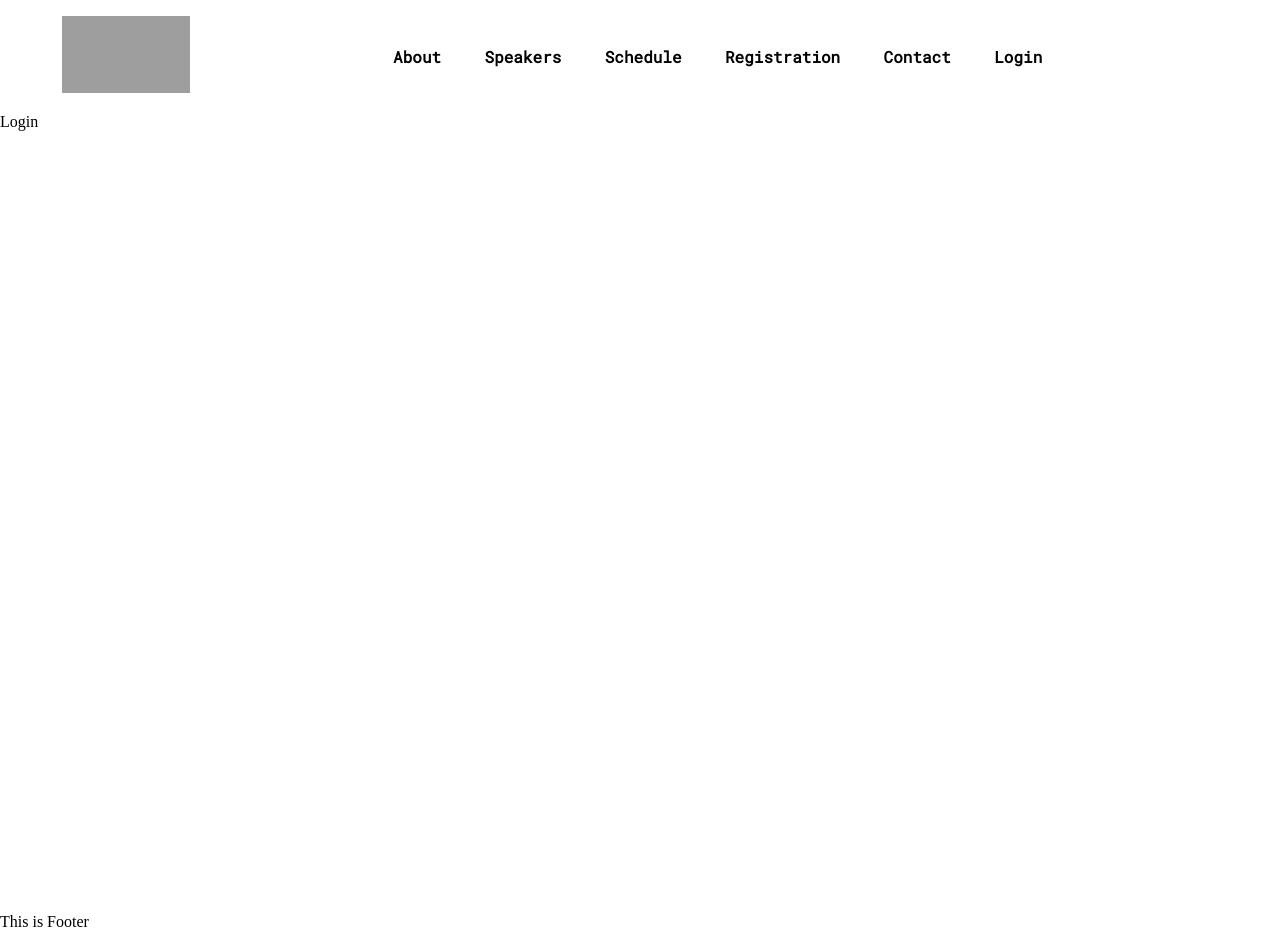
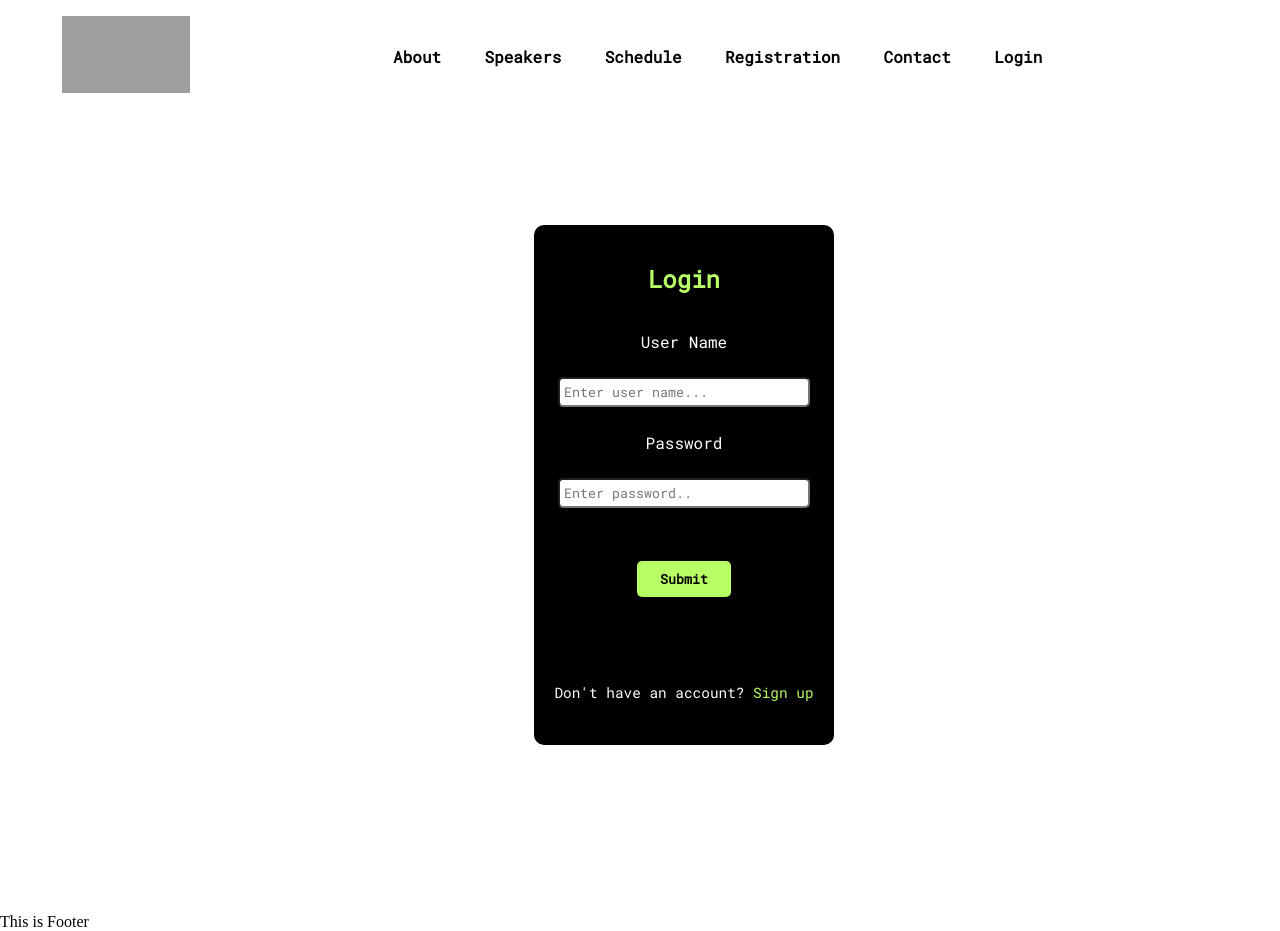
Before and after one commit to Shashwatm74/conference-vit, a Next.js app: page /login in a window 1280 px wide. Built offline with nearby package versions, Linux system fonts and the light colour scheme; grey boxes are pictures that could not be loaded.

Commit message:
made login and sign up page --abhi

```diff
--- a/pages/login/index.jsx
+++ b/pages/login/index.jsx
@@ -1,5 +1,5 @@
 import React from 'react';
-import styles from '@/styles/components/loginpage/Login.module.scss'
+import styles from '@/styles/components/login_and_signup_page/Login.module.scss'
 import Head from 'next/head';
 
 function Login() {
@@ -11,7 +11,20 @@ function Login() {
                 <link rel="icon" href="/favicon.ico" />
             </Head>
 
-            <section className={styles.login}>Login</section>
+            <section className={styles.login}>
+                <div className={styles.login_container}>
+                    <div className={styles.login_card_wrapper}>
+                        <div><span className={styles.span_heading}>Login</span></div>
+                        <div>User Name</div>
+                        <input className={styles.input_box} placeholder='Enter user name...' required />
+                        <div>Password</div>
+                        <input className={styles.input_box} placeholder='Enter password..' required />
+                        <button className={styles.green_button}>Submit</button>
+                        <div className={styles.signup_text}>Don't have an account? <span className={styles.signup_link}><a href='/signup/'> Sign up</a></span></div>
+                    </div>
+                </div>
+
+            </section>
         </>
     )
 }
--- a/styles/abstract/_mixin.scss
+++ b/styles/abstract/_mixin.scss
@@ -9,3 +9,54 @@
     color: black;
     user-select: none;
 }
+
+@mixin login_signup_card_wrapper {
+    display: grid;
+    grid-template-columns: 100%;
+    place-items: center;
+    width: max(300px, 65%);
+    height: max(400px, 63%);
+    margin-left: 5.5em;
+    margin-top: 7em;
+    padding-top: 1em;
+    background-color: black;
+    border-radius: 10px;
+    place-self: center;
+    color: white;
+    font-family: $text-font;
+}
+
+@mixin mix_span_heading {
+    font-size: 1.5em;
+    font-weight: 600;
+    margin-bottom: 0.5em;
+    color: $secondary-color;
+}
+
+@mixin mix_input_box {
+    padding: 0.3em;
+    border-radius: 5px;
+    margin: 0;
+    width: 80%;
+    font-family: $text-font;
+}
+
+@mixin mix_login_signup_text {
+    font-size: 0.9em;
+}
+
+@mixin mix_login_signup_link {
+    color: $secondary-color;
+    text-decoration: none;
+}
+
+@mixin mix_green_button {
+    height: 2.7em;
+    width: 7em;
+    border-radius: 5px;
+    border-style: none;
+    border-color: $secondary-color;
+    background-color: $secondary-color;
+    font-family: $text-font;
+    font-weight: 600;
+}
--- /dev/null
+++ b/styles/components/login_and_signup_page/Login.module.scss
@@ -0,0 +1,41 @@
+@import '@/styles/abstract/mixin';
+@import '@/styles/abstract/variable';
+
+.login {
+    @include section;
+    display: grid;
+    grid-template-columns: repeat(3, 33.33333%);
+    grid-template-rows: 100%;
+}
+
+.login_container {
+    grid-column: 2;
+    grid-row: 1;
+}
+
+.login_card_wrapper {
+    @include login_signup_card_wrapper;
+    grid-template-rows: 15% 10% 10% 10% 10%;
+
+}
+
+.span_heading {
+    @include mix_span_heading;
+}
+
+.input_box {
+    @include mix_input_box;
+}
+
+.signup_text {
+    @include mix_login_signup_text;
+}
+
+.signup_link>a {
+    @include mix_login_signup_link;
+
+}
+
+.green_button {
+    @include mix_green_button;
+}
--- /dev/null
+++ b/styles/components/login_and_signup_page/Signup.module.scss
@@ -0,0 +1,41 @@
+@import '@/styles/abstract/mixin';
+@import '@/styles/abstract/variable';
+
+.login {
+    @include section;
+    display: grid;
+    grid-template-columns: repeat(3, 33.33333%);
+    grid-template-rows: 100%;
+}
+
+.login_container {
+    grid-column: 2;
+    grid-row: 1;
+}
+
+.signup_card_wrapper {
+    @include login_signup_card_wrapper;
+    grid-template-rows: 9% 4% 9% 9% 4% 9% 4% 9% 4% 9%;
+
+}
+
+.span_heading {
+    @include mix_span_heading;
+}
+
+.input_box {
+    @include mix_input_box;
+}
+
+.signup_text {
+    @include mix_login_signup_text;
+}
+
+.signup_link>a {
+    @include mix_login_signup_link;
+
+}
+
+.green_button {
+    @include mix_green_button;
+}
--- a/styles/components/loginpage/Login.module.scss
+++ /dev/null
@@ -1,6 +0,0 @@
-@import '@/styles/abstract/mixin';
-@import '@/styles/abstract/variable';
-
-.login {
-    @include section;
-}
```
Also changed, not shown: pages/home/about.jsx (+57 -4 lines), pages/signup/index.jsx (added, +37 -0 lines), pages/signup/signup.jsx (deleted).
